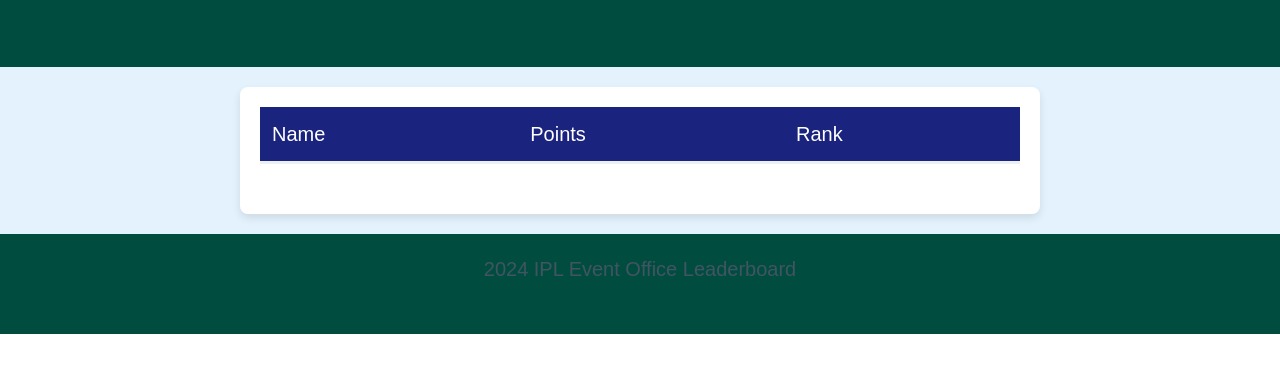
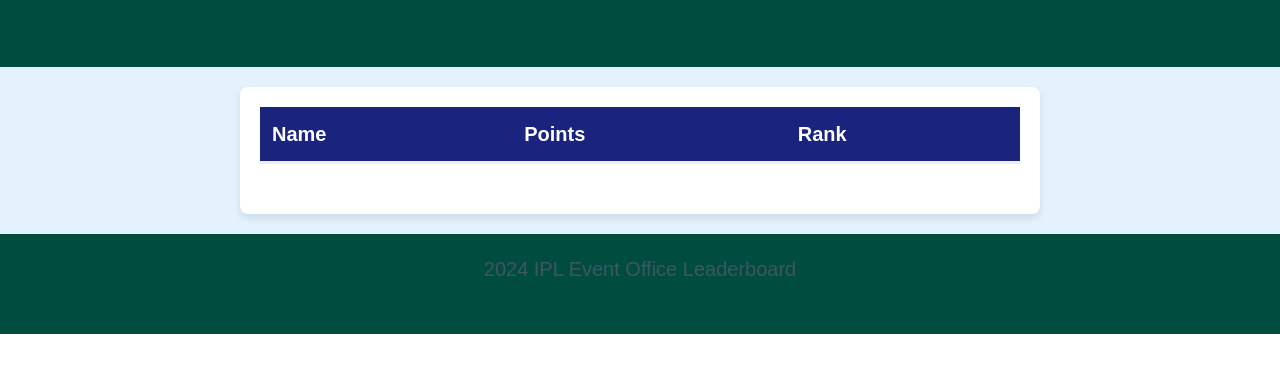
Before and after one commit to steverogers07/Leaderboard, a plain HTML site: page index.html in a window 1280 px wide. Shown: the part 73-446 px from the top of the page. Drawn offline with nearby package versions, Linux system fonts and the light colour scheme; no server answers.

Commit message:
Update index.html

```diff
--- a/index.html
+++ b/index.html
@@ -34,6 +34,8 @@
         th, td {
             text-align: left;
             padding: 12px;
+            color: #000; /* Darker color for text */
+            font-weight: bold; /* Bolder text for better visibility */
         }
         tr:nth-child(even) {
             background-color: #bbdefb;
```
